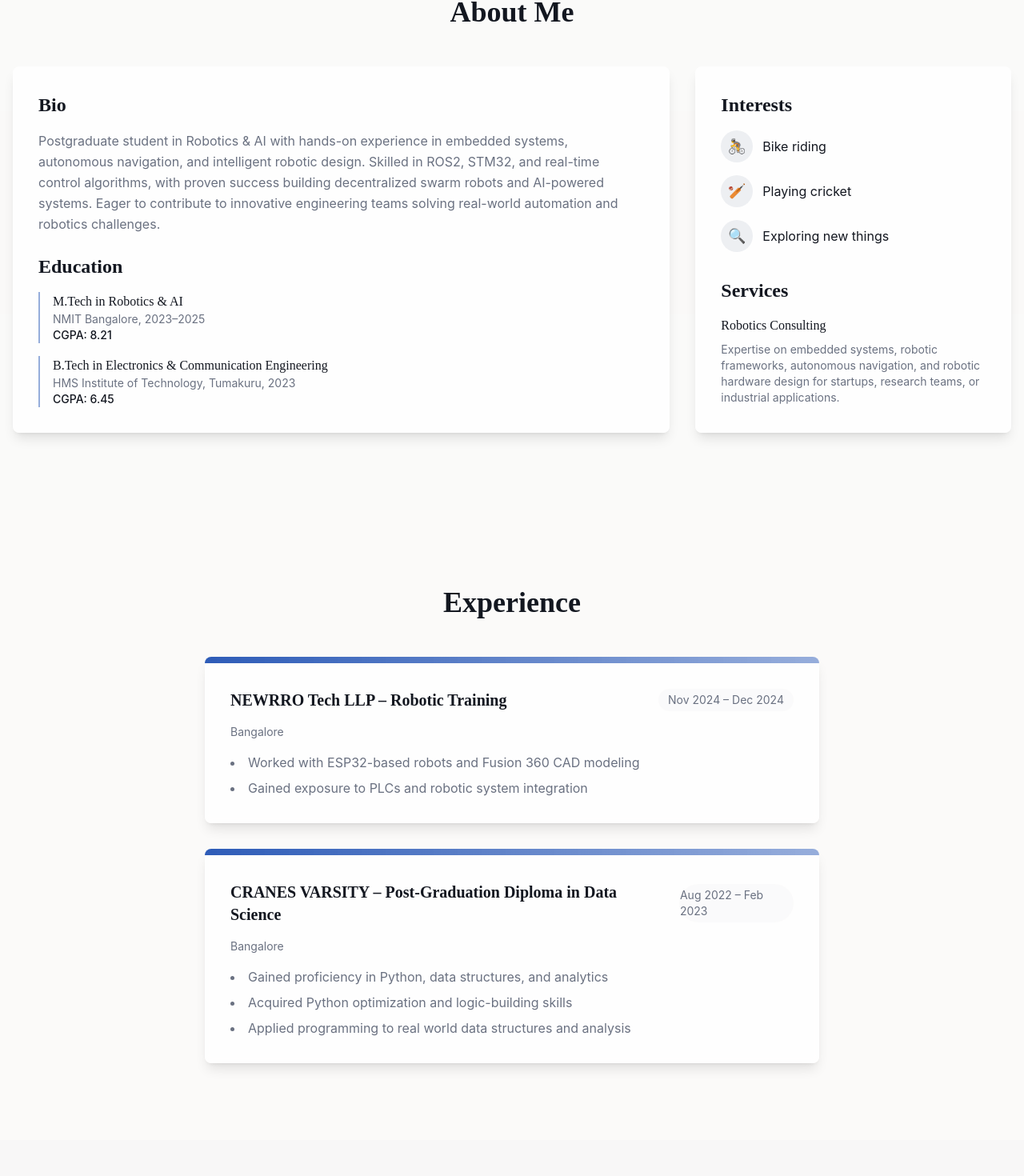
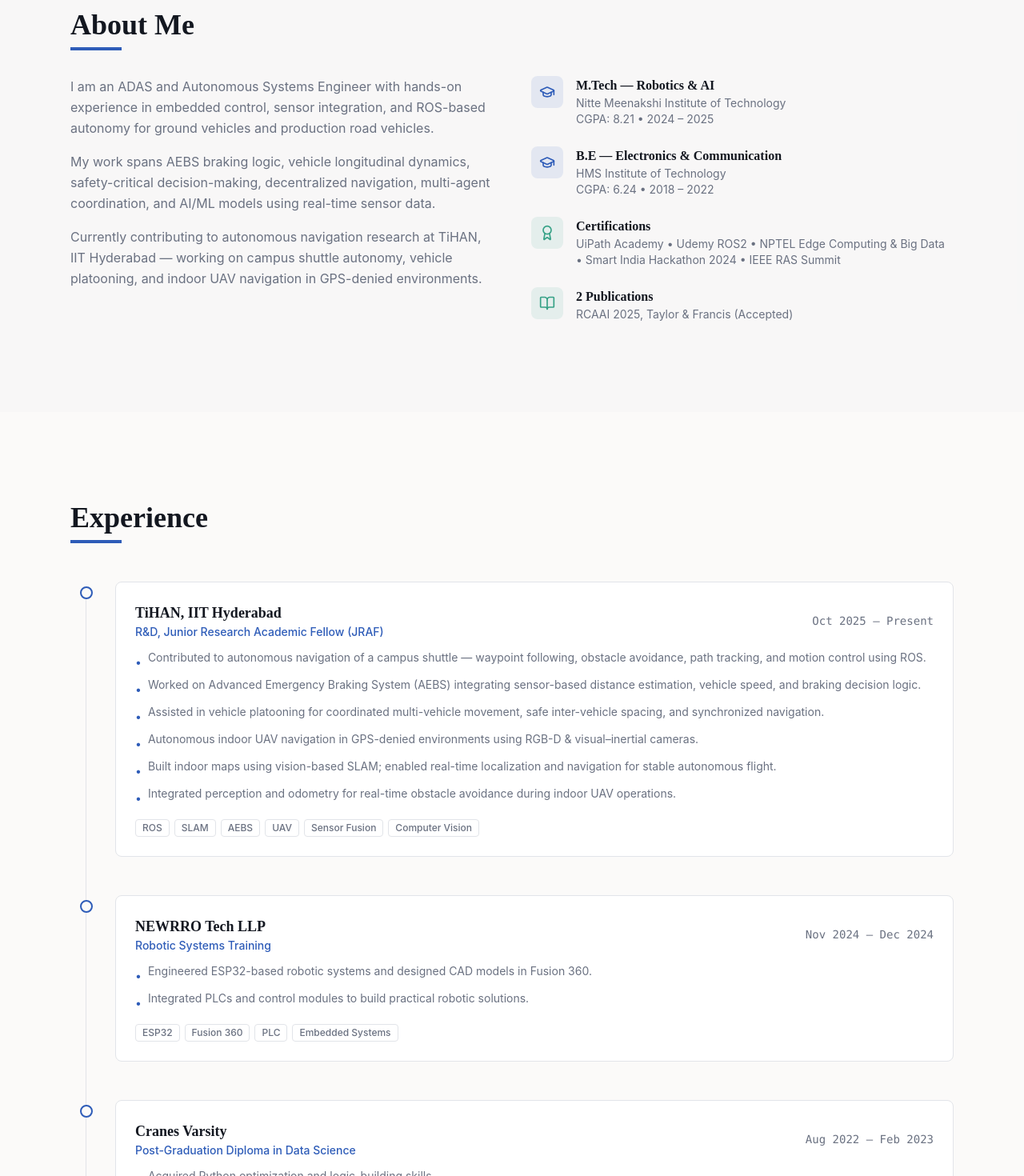
Before and after one commit to abmuqhu3/abmuqeet-ed7693b0, a React (Vite) app: page / in a window 1280 px wide. Shown: the part 878-2348 px from the top of the page at 80% size. Built offline with nearby package versions, Linux system fonts and the light colour scheme.

Commit message:
Redesign portfolio as research-focused

```diff
--- a/src/components/About.tsx
+++ b/src/components/About.tsx
@@ -1,80 +1,77 @@
-
-import { Card, CardContent } from "@/components/ui/card";
+import { motion } from "framer-motion";
+import { GraduationCap, Award, BookOpen } from "lucide-react";
 
 const About = () => {
   return (
-    <section id="about" className="bg-secondary/10 py-24">
-      <div className="container mx-auto px-4">
-        <h2 className="text-3xl md:text-4xl font-bold mb-12 text-center">About Me</h2>
+    <section id="about" className="section-padding bg-secondary/30">
+      <div className="section-container">
+        <motion.div
+          initial={{ opacity: 0, y: 20 }}
+          whileInView={{ opacity: 1, y: 0 }}
+          viewport={{ once: true }}
+          transition={{ duration: 0.5 }}
+        >
+          <h2 className="text-3xl md:text-4xl font-bold mb-2">About Me</h2>
+          <div className="h-1 w-16 bg-primary mb-8" />
 
-        <div className="grid grid-cols-1 md:grid-cols-3 gap-8">
-          <div className="md:col-span-2">
-            <Card className="h-full border-none bg-card/80 backdrop-blur-sm shadow-lg">
-              <CardContent className="p-8">
-                <h3 className="text-2xl font-semibold mb-4">Bio</h3>
-                <p className="text-muted-foreground mb-6 leading-relaxed">
-                  Postgraduate student in Robotics & AI with hands-on experience in embedded systems,
-                  autonomous navigation, and intelligent robotic design. Skilled in ROS2, STM32,
-                  and real-time control algorithms, with proven success building decentralized swarm
-                  robots and AI-powered systems. Eager to contribute to innovative engineering teams
-                  solving real-world automation and robotics challenges.
+          <div className="grid md:grid-cols-2 gap-12">
+            <div className="space-y-4 text-muted-foreground leading-relaxed">
+              <p>
+                I am an ADAS and Autonomous Systems Engineer with hands-on experience in embedded control, sensor integration, and ROS-based autonomy for ground vehicles and production road vehicles.
               </p>
-
-                <h3 className="text-2xl font-semibold mb-4">Education</h3>
-                <div className="space-y-4">
-                  <div className="border-l-2 border-primary/50 pl-4">
-                    <h4 className="font-medium">M.Tech in Robotics & AI</h4>
-                    <div className="text-sm text-muted-foreground">NMIT Bangalore, 2023–2025</div>
-                    <div className="text-sm font-medium">CGPA: 8.21</div>
+              <p>
+                My work spans AEBS braking logic, vehicle longitudinal dynamics, safety-critical decision-making, decentralized navigation, multi-agent coordination, and AI/ML models using real-time sensor data.
+              </p>
+              <p>
+                Currently contributing to autonomous navigation research at TiHAN, IIT Hyderabad — working on campus shuttle autonomy, vehicle platooning, and indoor UAV navigation in GPS-denied environments.
+              </p>
             </div>
 
-                  <div className="border-l-2 border-primary/50 pl-4">
-                    <h4 className="font-medium">B.Tech in Electronics & Communication Engineering</h4>
-                    <div className="text-sm text-muted-foreground">HMS Institute of Technology, Tumakuru, 2023</div>
-                    <div className="text-sm font-medium">CGPA: 6.45</div>
+            <div className="space-y-6">
+              <div className="flex gap-4">
+                <div className="flex-shrink-0 w-10 h-10 rounded-lg bg-primary/10 flex items-center justify-center">
+                  <GraduationCap className="h-5 w-5 text-primary" />
+                </div>
+                <div>
+                  <h3 className="font-semibold text-foreground">M.Tech — Robotics & AI</h3>
+                  <p className="text-sm text-muted-foreground">Nitte Meenakshi Institute of Technology</p>
+                  <p className="text-sm text-muted-foreground">CGPA: 8.21 • 2024 – 2025</p>
                 </div>
               </div>
-              </CardContent>
-            </Card>
+
+              <div className="flex gap-4">
+                <div className="flex-shrink-0 w-10 h-10 rounded-lg bg-primary/10 flex items-center justify-center">
+                  <GraduationCap className="h-5 w-5 text-primary" />
+                </div>
+                <div>
+                  <h3 className="font-semibold text-foreground">B.E — Electronics & Communication</h3>
+                  <p className="text-sm text-muted-foreground">HMS Institute of Technology</p>
+                  <p className="text-sm text-muted-foreground">CGPA: 6.24 • 2018 – 2022</p>
+                </div>
               </div>
 
+              <div className="flex gap-4">
+                <div className="flex-shrink-0 w-10 h-10 rounded-lg bg-accent/10 flex items-center justify-center">
+                  <Award className="h-5 w-5 text-accent" />
+                </div>
                 <div>
-            <Card className="h-full border-none bg-card/80 backdrop-blur-sm shadow-lg">
-              <CardContent className="p-8">
-                <h3 className="text-2xl font-semibold mb-4">Interests</h3>
-                <ul className="space-y-4">
-                  <li className="flex items-center gap-3">
-                    <div className="h-10 w-10 rounded-full bg-secondary flex items-center justify-center">
-                      <span role="img" aria-label="Bike" className="text-lg">🚴</span>
-                    </div>
-                    <span>Bike riding</span>
-                  </li>
-                  <li className="flex items-center gap-3">
-                    <div className="h-10 w-10 rounded-full bg-secondary flex items-center justify-center">
-                      <span role="img" aria-label="Cricket" className="text-lg">🏏</span>
-                    </div>
-                    <span>Playing cricket</span>
-                  </li>
-                  <li className="flex items-center gap-3">
-                    <div className="h-10 w-10 rounded-full bg-secondary flex items-center justify-center">
-                      <span role="img" aria-label="Exploring" className="text-lg">🔍</span>
-                    </div>
-                    <span>Exploring new things</span>
-                  </li>
-                </ul>
-
-                <h3 className="text-2xl font-semibold mb-4 mt-8">Services</h3>
-                <div className="space-y-2">
-                  <h4 className="font-medium">Robotics Consulting</h4>
-                  <p className="text-sm text-muted-foreground">
-                    Expertise on embedded systems, robotic frameworks, autonomous navigation,
-                    and robotic hardware design for startups, research teams, or industrial applications.
-                  </p>
-                </div>
-              </CardContent>
-            </Card>
+                  <h3 className="font-semibold text-foreground">Certifications</h3>
+                  <p className="text-sm text-muted-foreground">UiPath Academy • Udemy ROS2 • NPTEL Edge Computing & Big Data • Smart India Hackathon 2024 • IEEE RAS Summit</p>
                 </div>
               </div>
+
+              <div className="flex gap-4">
+                <div className="flex-shrink-0 w-10 h-10 rounded-lg bg-accent/10 flex items-center justify-center">
+                  <BookOpen className="h-5 w-5 text-accent" />
+                </div>
+                <div>
+                  <h3 className="font-semibold text-foreground">2 Publications</h3>
+                  <p className="text-sm text-muted-foreground">RCAAI 2025, Taylor & Francis (Accepted)</p>
+                </div>
+              </div>
+            </div>
+          </div>
+        </motion.div>
       </div>
     </section>
   );
--- a/src/components/Experience.tsx
+++ b/src/components/Experience.tsx
@@ -1,53 +1,107 @@
+import { motion } from "framer-motion";
 
-import { Card, CardContent } from "@/components/ui/card";
+const experiences = [
+  {
+    org: "TiHAN, IIT Hyderabad",
+    role: "R&D, Junior Research Academic Fellow (JRAF)",
+    period: "Oct 2025 – Present",
+    points: [
+      "Contributed to autonomous navigation of a campus shuttle — waypoint following, obstacle avoidance, path tracking, and motion control using ROS.",
+      "Worked on Advanced Emergency Braking System (AEBS) integrating sensor-based distance estimation, vehicle speed, and braking decision logic.",
+      "Assisted in vehicle platooning for coordinated multi-vehicle movement, safe inter-vehicle spacing, and synchronized navigation.",
+      "Autonomous indoor UAV navigation in GPS-denied environments using RGB-D & visual–inertial cameras.",
+      "Built indoor maps using vision-based SLAM; enabled real-time localization and navigation for stable autonomous flight.",
+      "Integrated perception and odometry for real-time obstacle avoidance during indoor UAV operations.",
+    ],
+    tech: ["ROS", "SLAM", "AEBS", "UAV", "Sensor Fusion", "Computer Vision"],
+  },
+  {
+    org: "NEWRRO Tech LLP",
+    role: "Robotic Systems Training",
+    period: "Nov 2024 – Dec 2024",
+    points: [
+      "Engineered ESP32-based robotic systems and designed CAD models in Fusion 360.",
+      "Integrated PLCs and control modules to build practical robotic solutions.",
+    ],
+    tech: ["ESP32", "Fusion 360", "PLC", "Embedded Systems"],
+  },
+  {
+    org: "Cranes Varsity",
+    role: "Post-Graduation Diploma in Data Science",
+    period: "Aug 2022 – Feb 2023",
+    points: [
+      "Acquired Python optimization and logic-building skills.",
+      "Applied programming to real-world data structures and analysis.",
+      "SQL proficiency — relational databases and complex query writing.",
+    ],
+    tech: ["Python", "SQL", "Data Science", "Analytics"],
+  },
+];
+
 const Experience = () => {
-  return <section id="experience" className="py-24 bg-background">
-      <div className="container mx-auto px-4">
-        <h2 className="text-3xl md:text-4xl font-bold mb-12 text-center">Experience</h2>
+  return (
+    <section id="experience" className="section-padding">
+      <div className="section-container">
+        <motion.div
+          initial={{ opacity: 0, y: 20 }}
+          whileInView={{ opacity: 1, y: 0 }}
+          viewport={{ once: true }}
+          transition={{ duration: 0.5 }}
+        >
+          <h2 className="text-3xl md:text-4xl font-bold mb-2">Experience</h2>
+          <div className="h-1 w-16 bg-primary mb-12" />
+        </motion.div>
 
-        <div className="max-w-3xl mx-auto space-y-8">
-          <Card className="border-none shadow-lg bg-card/80 backdrop-blur-sm overflow-hidden">
-            <div className="h-2 bg-gradient-to-r from-primary to-primary/50" />
-            <CardContent className="p-8">
-              <div className="flex flex-col md:flex-row md:items-center justify-between gap-4 mb-4">
-                <h3 className="text-xl font-semibold">NEWRRO Tech LLP – Robotic Training</h3>
-                <div className="text-sm text-muted-foreground">
-                  <span className="inline-block px-3 py-1 rounded-full bg-secondary/30">
-                    Nov 2024 – Dec 2024
+        <div className="relative">
+          <div className="absolute left-[19px] top-2 bottom-2 w-px bg-border hidden md:block" />
+
+          <div className="space-y-12">
+            {experiences.map((exp, i) => (
+              <motion.div
+                key={exp.org}
+                className="relative md:pl-14"
+                initial={{ opacity: 0, x: -20 }}
+                whileInView={{ opacity: 1, x: 0 }}
+                viewport={{ once: true }}
+                transition={{ duration: 0.4, delay: i * 0.1 }}
+              >
+                <div className="absolute left-[12px] top-1.5 w-4 h-4 rounded-full border-2 border-primary bg-background hidden md:block" />
+
+                <div className="bg-card border border-border rounded-lg p-6 hover:shadow-md transition-shadow">
+                  <div className="flex flex-col sm:flex-row sm:items-center sm:justify-between mb-3">
+                    <div>
+                      <h3 className="text-lg font-semibold text-foreground">{exp.org}</h3>
+                      <p className="text-sm text-primary font-medium">{exp.role}</p>
+                    </div>
+                    <span className="text-sm text-muted-foreground mt-1 sm:mt-0 font-mono">
+                      {exp.period}
                     </span>
                   </div>
-              </div>
-              <div className="text-sm text-muted-foreground mb-4">Bangalore</div>
 
-              <ul className="list-disc list-inside space-y-2 text-muted-foreground">
-                <li>Worked with ESP32-based robots and Fusion 360 CAD modeling</li>
-                <li>Gained exposure to PLCs and robotic system integration</li>
+                  <ul className="space-y-2 mb-4">
+                    {exp.points.map((point, j) => (
+                      <li key={j} className="text-sm text-muted-foreground flex gap-2">
+                        <span className="text-primary mt-1.5 flex-shrink-0">•</span>
+                        <span>{point}</span>
+                      </li>
+                    ))}
                   </ul>
-            </CardContent>
-          </Card>
 
-          <Card className="border-none shadow-lg bg-card/80 backdrop-blur-sm overflow-hidden">
-            <div className="h-2 bg-gradient-to-r from-primary to-primary/50" />
-            <CardContent className="p-8">
-              <div className="flex flex-col md:flex-row md:items-center justify-between gap-4 mb-4">
-                <h3 className="text-xl font-semibold">CRANES VARSITY – Post-Graduation Diploma in Data Science</h3>
-                <div className="text-sm text-muted-foreground">
-                  <span className="inline-block py-1 rounded-full bg-secondary/30 px-px">
-                    Aug 2022 – Feb 2023
+                  <div className="flex flex-wrap gap-1.5">
+                    {exp.tech.map((t) => (
+                      <span key={t} className="px-2 py-0.5 text-xs font-medium rounded border border-border text-muted-foreground">
+                        {t}
                       </span>
+                    ))}
                   </div>
                 </div>
-              <div className="text-sm text-muted-foreground mb-4">Bangalore</div>
-
-              <ul className="list-disc list-inside space-y-2 text-muted-foreground">
-                <li>Gained proficiency in Python, data structures, and analytics</li>
-                <li>Acquired Python optimization and logic-building skills</li>
-                <li>Applied programming to real world data structures and analysis</li>
-              </ul>
-            </CardContent>
-          </Card>
+              </motion.div>
+            ))}
           </div>
         </div>
-    </section>;
+      </div>
+    </section>
+  );
 };
+
 export default Experience;
```
Also changed, not shown: src/components/Contact.tsx (+40 -141 lines). Lines whose indentation alone changed are shown as unchanged.
